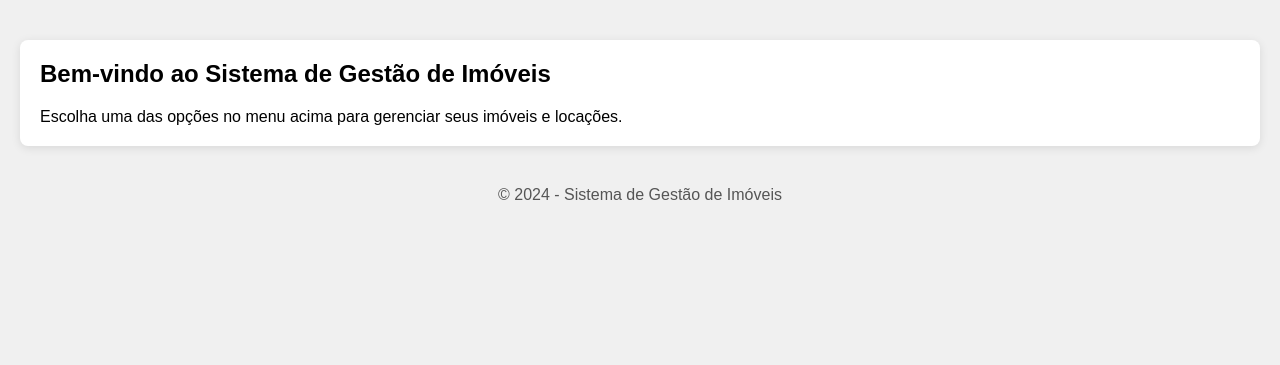
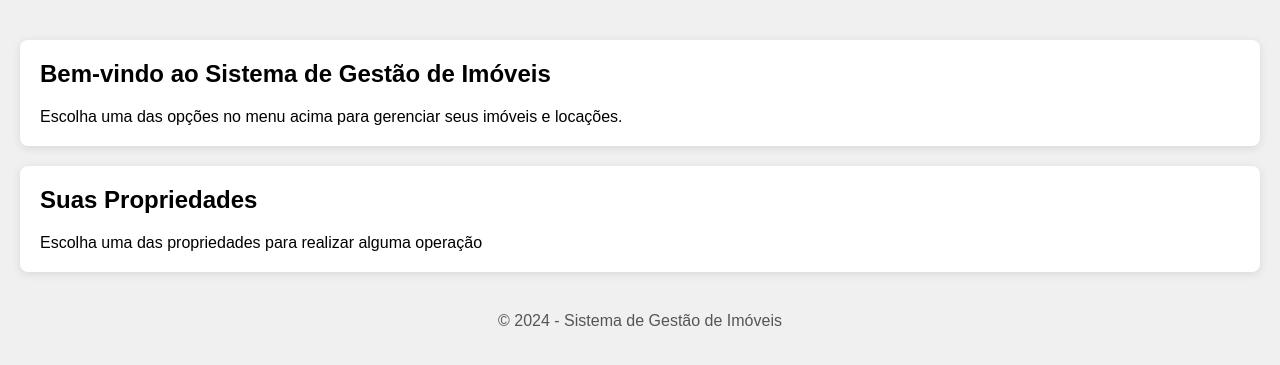
Before and after one commit to Ag-neto/Cadastro_Imoveis, a PHP site: page / in a window 1280 px wide. Shown: the part 145-510 px from the top of the page. Run offline with PHP 8.4, Linux system fonts and the light colour scheme.

Commit message:
alguns detalhes no index

```diff
--- a/index.php
+++ b/index.php
@@ -3,7 +3,7 @@
 <head>
     <meta charset="UTF-8">
     <meta name="viewport" content="width=device-width, initial-scale=1.0">
-    <title>Painel de Controle - Gestão de Imóveis</title>
+    <title>Painel de Controle - Gestão de Propriedades</title>
     <link rel="stylesheet" href="style/style_index.css">
 </head>
 <body>
@@ -27,6 +27,12 @@
             <p>Escolha uma das opções no menu acima para gerenciar seus imóveis e locações.</p>
         </section>
     </main>
+    <main>
+        <section>
+            <h2>Suas Propriedades</h2>
+            <p>Escolha uma das propriedades para realizar alguma operação</p>
+        </section>
+    </main>
 
     <footer>
         <p>&copy; 2024 - Sistema de Gestão de Imóveis</p>
--- a/style/style_index.css
+++ b/style/style_index.css
@@ -74,6 +74,7 @@ main {
     padding: 20px;
     border-radius: 8px;
     box-shadow: 0 2px 10px rgba(0, 0, 0, 0.1);
+    margin-bottom: 20px;
 }
 
 main section h2 {
```
